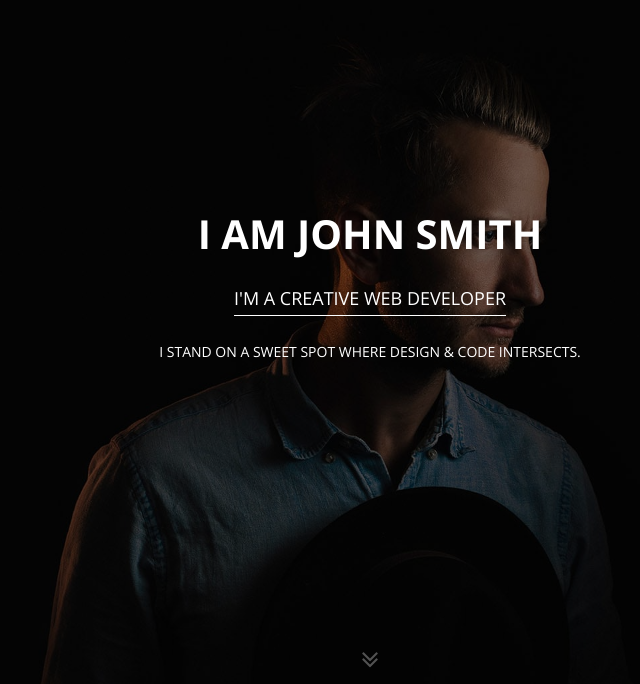
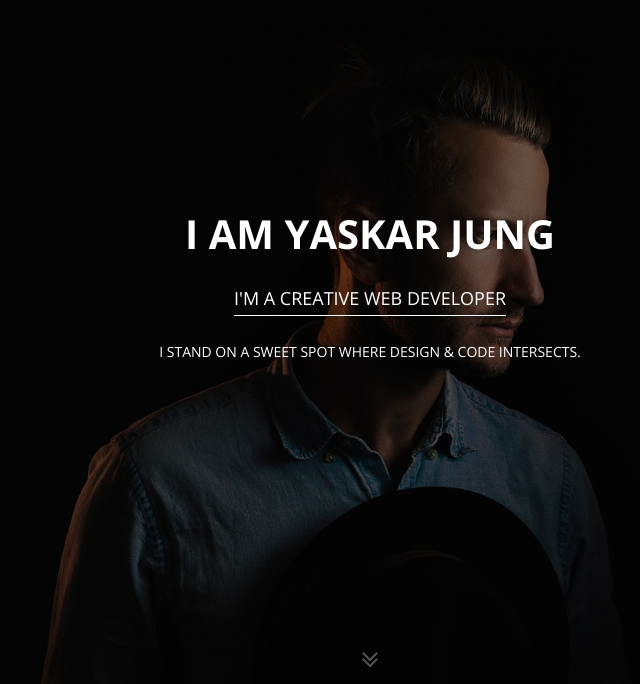
Before and after one commit to yaskarjung/yaskarjung, a plain HTML site: page index.html in a window 1280 px wide. Shown: the part 113-797 px from the top of the page, without its empty margins (270-910 px from the left). Drawn offline with nearby package versions, Linux system fonts and the light colour scheme.

Commit message:
Update index.html

```diff
--- a/index.html
+++ b/index.html
@@ -7,7 +7,7 @@
     <meta http-equiv="Content-Type" content="text/html; charset=utf-8">
     <meta http-equiv="X-UA-Compatible" content="IE=edge">
 
-    <title>Pixel Perfect Portfolio</title>
+    <title>Yaskar Jung</title>
 
     <meta name="description" content="">
     <meta name="author" content="">
@@ -56,7 +56,7 @@
 
         <!-- Name & Description -->
         <div class="hero-content">
-            <h1>I am John Smith</h1>
+            <h1>I am Yaskar Jung</h1>
             <p class="hero-job"><span>I'M A CREATIVE WEB DEVELOPER</span></p>
             <p class="hero-job-desc">I STAND ON A SWEET SPOT WHERE DESIGN &amp; CODE INTERSECTS. </p>
 
```
